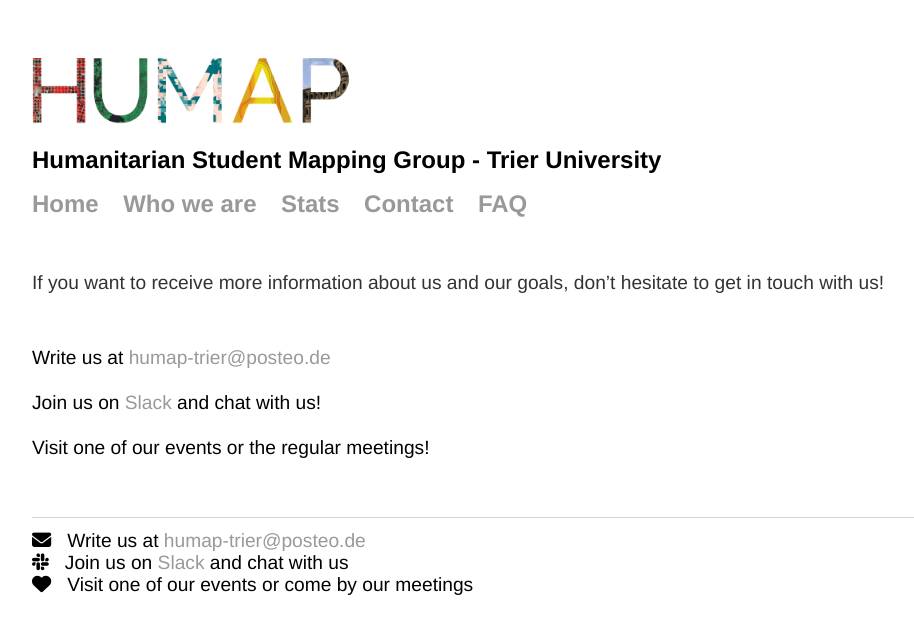
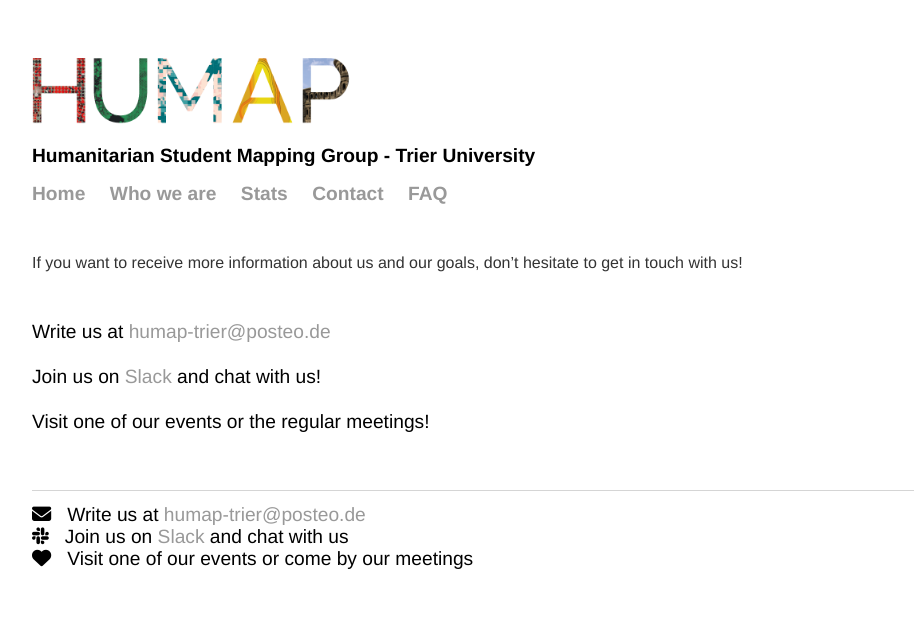
Before and after one commit to humap-trier/humap-trier.github.io, a Jekyll site: the page built from contact/index.html, in a window 1280 px wide. Shown: the top 634 px of the page, without its empty margins (160-1074 px from the left). Built offline with Jekyll 4.4.1, drawn with Linux system fonts in a browser that asks for light colours; nearby versions of some CDN libraries.

Commit message:
Update main.css

```diff
--- a/css/main.css
+++ b/css/main.css
@@ -29,7 +29,12 @@
     font-size: 1.2em;
     padding-bottom: 1.2em;
 }
-nav ul li, footer ul li {
+nav ul li{
+    display: inline;
+    font-size: 1.2em;
+    margin-right: 20px;
+}
+footer ul li {
     display: inline;
     font-size: 1.5em;
     margin-right: 20px;
@@ -51,8 +56,8 @@
 }
 p {
     font-family:'Helvetica', 'Arial', 'Sans-Serif';
-    font-size: 1.2em;
-    line-height: 1.2em;
+    font-size: 1em;
+    line-height: 1em;
     color: #333;
     text-align: justify
 }
```
